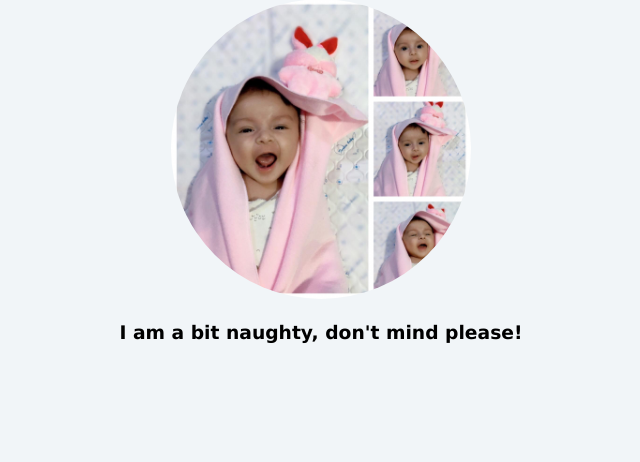
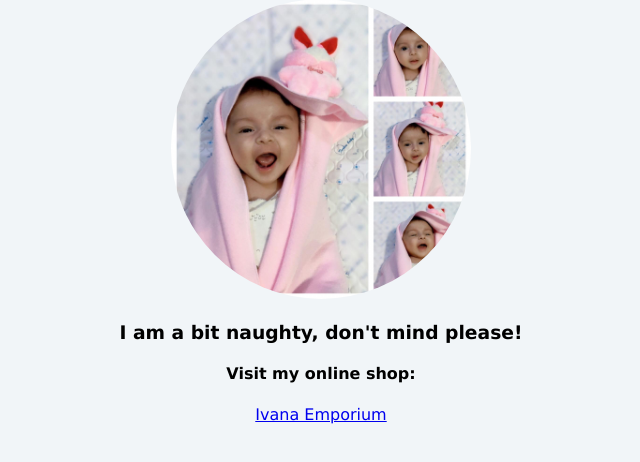
Before and after one commit to skImranSabuj/learning-repo, a plain HTML site: page index.html in a window 1280 px wide. Shown: the part 110-572 px from the top of the page, without its empty margins (319-959 px from the left). Drawn offline with Linux system fonts and the light colour scheme.

Commit message:
Update index.html

```diff
--- a/index.html
+++ b/index.html
@@ -1,5 +1,6 @@
 <!DOCTYPE html>
 <html lang="en">
+
 <head>
     <meta charset="UTF-8">
     <meta http-equiv="X-UA-Compatible" content="IE=edge">
@@ -7,11 +8,17 @@
     <title>Anaisha</title>
     <link rel="stylesheet" href="style.css">
 </head>
+
 <body>
     <div class="design">
         <h1>Hi, I am Anaisha</h1>
         <img src="ana.jpg" alt="Anaisha">
         <h3>I am a bit naughty, don't mind please!</h3>
+        <h4>Visit my online shop:</h4>
+        <a target="_blank" class="btn"
+            href="https://www.facebook.com/Ivana-Emporium-102874562027706/?ref=pages_you_manage">Ivana
+            Emporium</a>
     </div>
 </body>
+
 </html>
```
